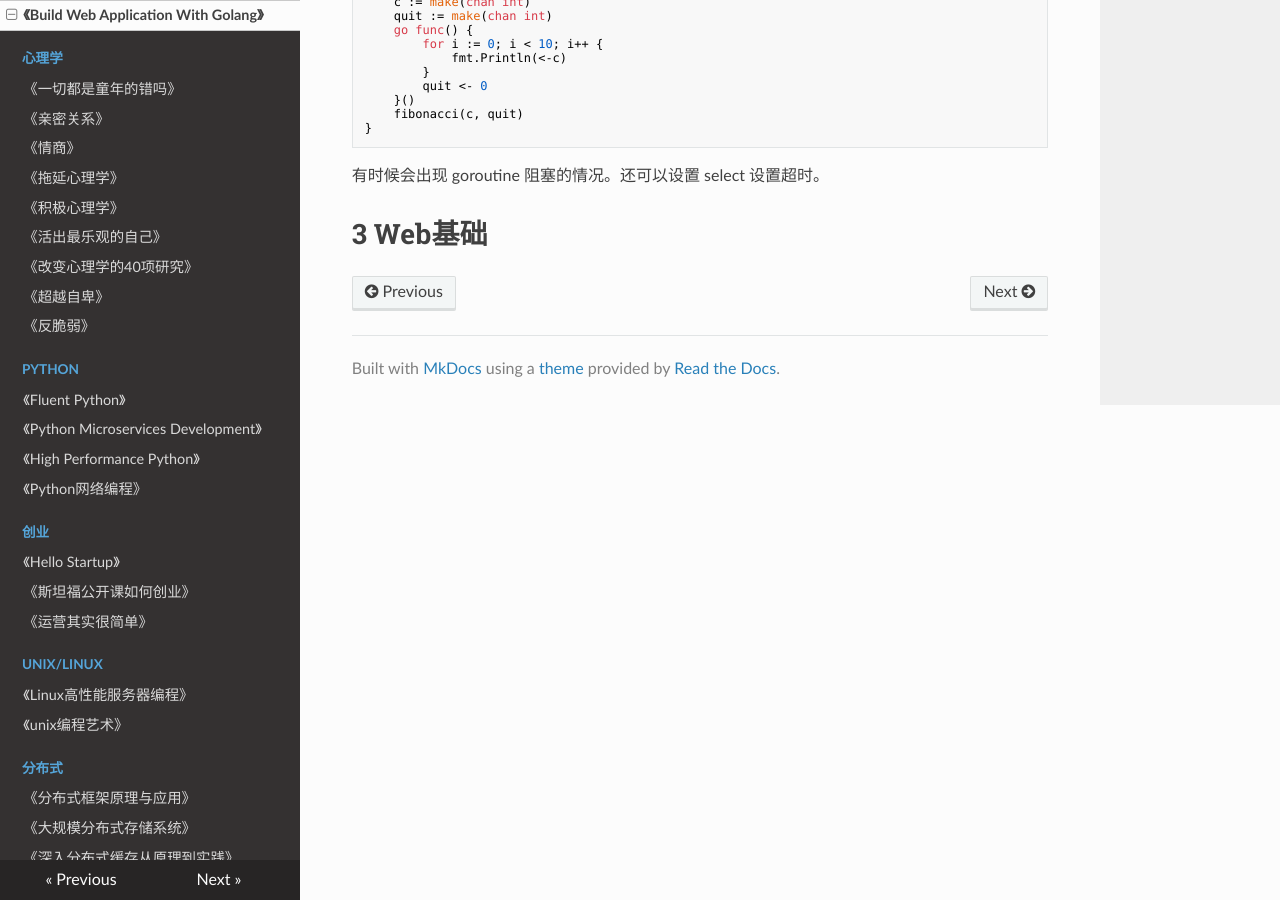
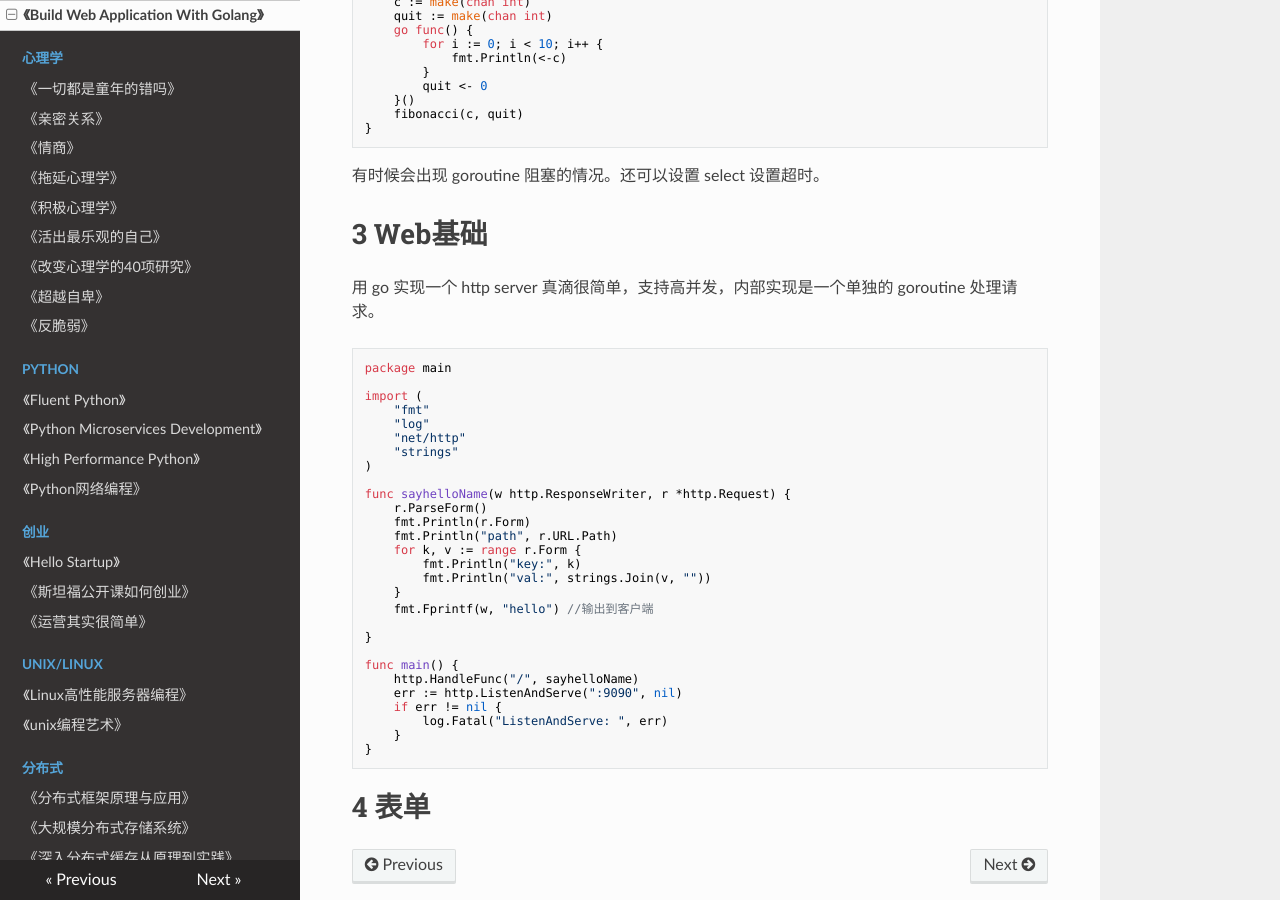
Before and after one commit to PegasusWang/booknotes, an MkDocs documentation site: the page built from docs/golang/build-web-application-with-golang.md, in a window 1280 px wide and 900 px high, scrolled down 7009 px. Built offline with MkDocs 1.6.1, drawn with Linux system fonts in a browser that asks for light colours; nearby versions of some CDN libraries; old or Windows-style settings are respelled for this version of MkDocs.

Commit message:
go web http basic

````diff
--- a/docs/golang/build-web-application-with-golang.md
+++ b/docs/golang/build-web-application-with-golang.md
@@ -440,3 +440,39 @@ func main() {
 
 
 # 3 Web基础
+
+用 go 实现一个 http server 真滴很简单，支持高并发，内部实现是一个单独的 goroutine 处理请求。
+
+
+```
+package main
+
+import (
+	"fmt"
+	"log"
+	"net/http"
+	"strings"
+)
+
+func sayhelloName(w http.ResponseWriter, r *http.Request) {
+	r.ParseForm()
+	fmt.Println(r.Form)
+	fmt.Println("path", r.URL.Path)
+	for k, v := range r.Form {
+		fmt.Println("key:", k)
+		fmt.Println("val:", strings.Join(v, ""))
+	}
+	fmt.Fprintf(w, "hello") //输出到客户端
+
+}
+
+func main() {
+	http.HandleFunc("/", sayhelloName)
+	err := http.ListenAndServe(":9090", nil)
+	if err != nil {
+		log.Fatal("ListenAndServe: ", err)
+	}
+}
+```
+
+# 4 表单
````
